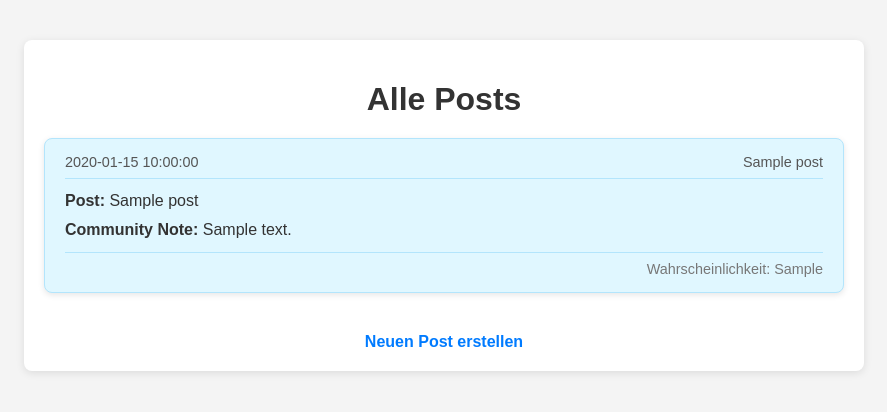
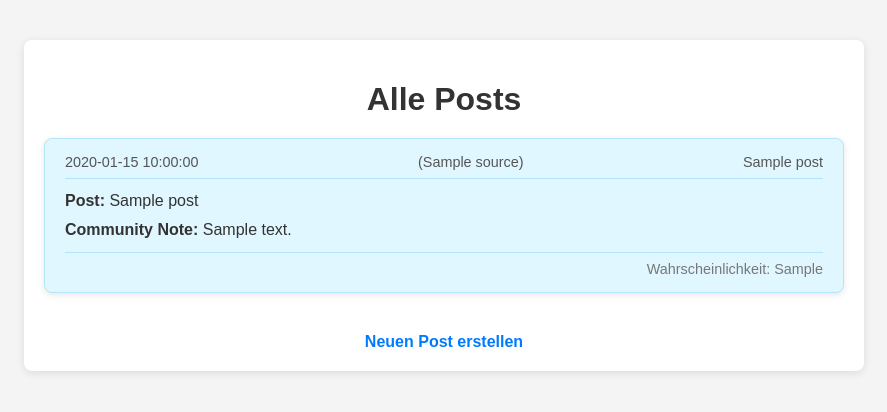
Before and after one commit to LTolo/BotDetectionProject, a Flask app: template templates/posts.html in a window 1280 px wide. Shown: the top 412 px of the page, without its empty margins (196-1083 px from the left). Run offline with Flask 3, Linux system fonts and the light colour scheme; the template is opened without the code that fills it: most values are stand-ins (such as "Sample title", 1, 10 or a date in 2020).

```diff
--- a/templates/index.html
+++ b/templates/index.html
@@ -3,7 +3,6 @@
 <head>
     <meta charset="UTF-8">
     <title>Neuen Post erstellen</title>
-    <!-- Verweise auf die ausgelagerte CSS-Datei für die Index-Seite -->
     <link rel="stylesheet" href="{{ url_for('static', filename='index.css') }}">
 </head>
 <body>
--- a/templates/posts.html
+++ b/templates/posts.html
@@ -3,7 +3,6 @@
 <head>
     <meta charset="UTF-8">
     <title>Alle Posts</title>
-    <!-- Verweise auf die ausgelagerte CSS-Datei für die Posts-Seite -->
     <link rel="stylesheet" href="{{ url_for('static', filename='posts.css') }}">
 </head>
 <body>
@@ -14,6 +13,9 @@
             <div class="post-box">
                 <div class="post-header">
                     <span class="timestamp">{{ post.timestamp }}</span>
+                    {% if post.source and post.source != "local" %}
+                    <span class="source">({{ post.source }})</span>
+                    {% endif %}
                     <span class="label">{{ post.predicted_label }}</span>
                 </div>
                 <div class="post-content">
```
